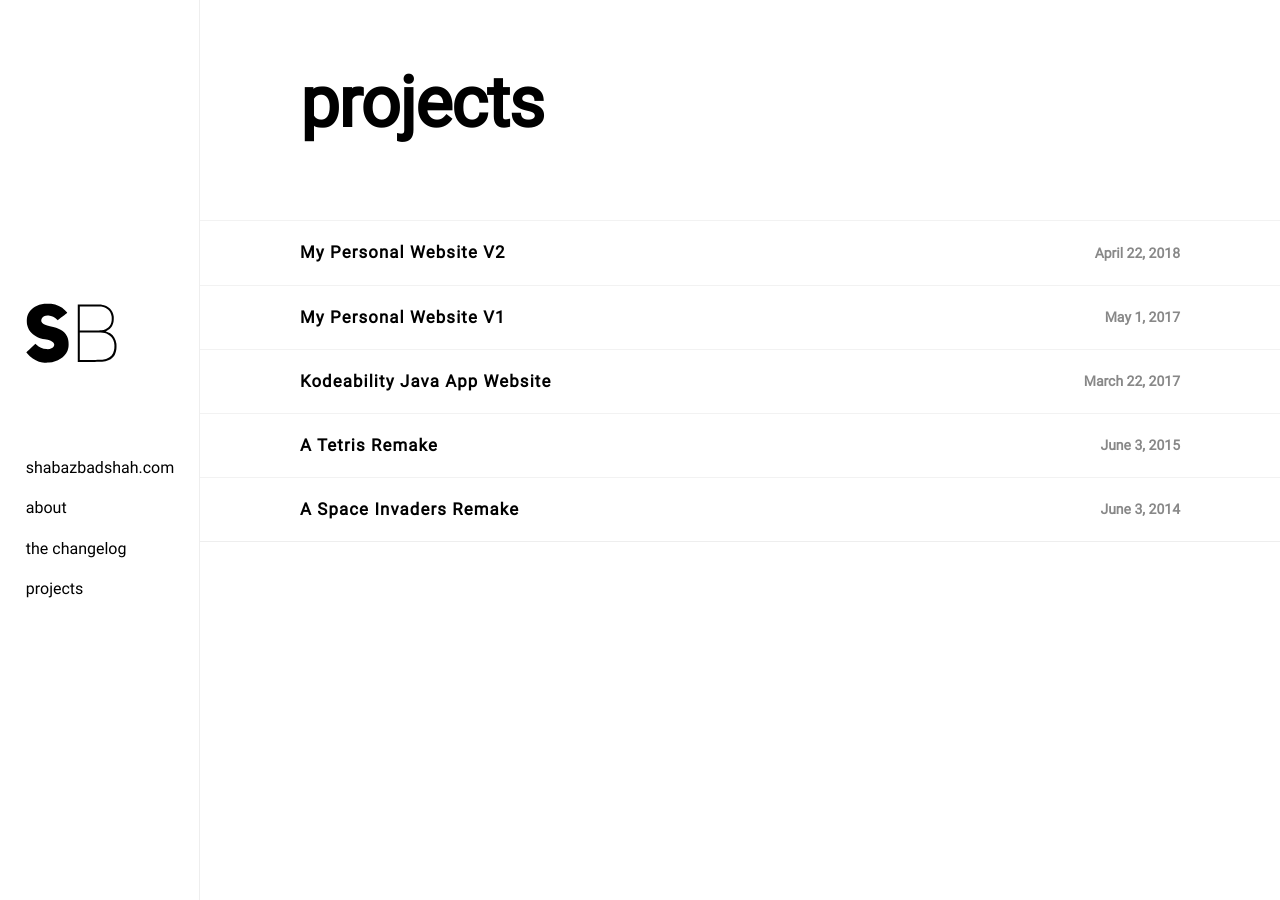
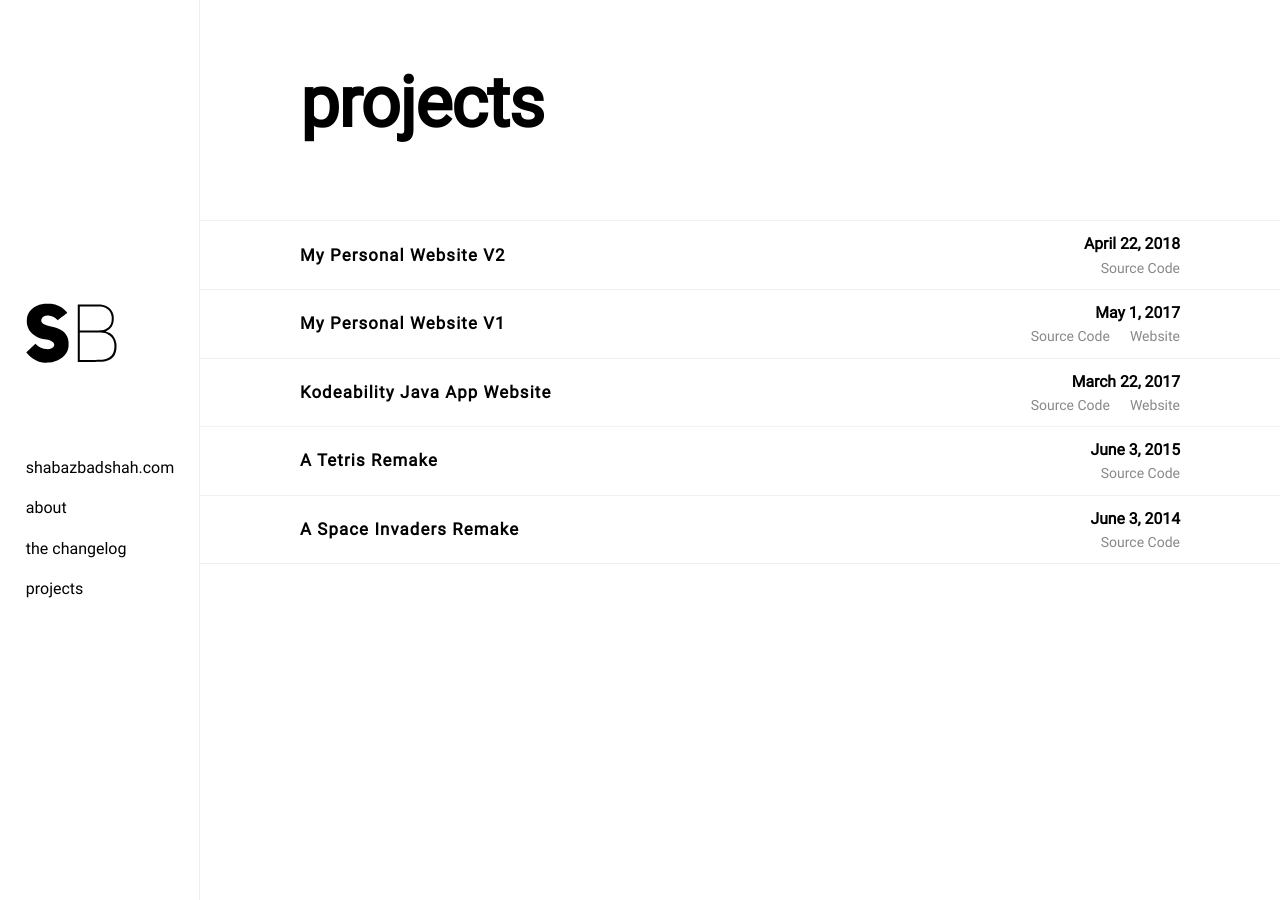
Before and after one commit to ShabazBadshah/shabazbadshah.com, a Jekyll site: the page built from projects/index.html, in a window 1280 px wide. Built offline with Jekyll 4.4.1, drawn with Linux system fonts in a browser that asks for light colours.

Commit message:
added website and source code links to posts

```diff
--- a/assets/css/index.css
+++ b/assets/css/index.css
@@ -105,7 +105,7 @@ h5 {
 
 h6 {
   font-size: 1rem;
-  font-weight: bold;
+  font-weight: normal;
 }
 
 p {
@@ -153,11 +153,15 @@ ul#project-list {
 
 li#project-list-item {
   border-top: solid 1px #f2f2f2;
-  padding: 20px 100px;
+  padding: 10px 100px;
   display: flex;
   flex-direction: row;
   align-items: center;
   justify-content: space-between;
+}
+
+li#project-list-item:hover {
+  background-color: #f2f2f2f2;
 }
 
 li#project-list-item * {
@@ -182,3 +186,21 @@ h4#project-title {
   letter-spacing: 0.08rem;
   font-size: 1.20rem;
 }
+
+h4#project-title {
+  cursor: pointer;
+}
+
+#project-links-wrap {
+  display: flex;
+}
+
+#project-links-wrap h6 {
+  margin-left: 20px;
+}
+
+#metadata-wrap {
+  display: flex;
+  flex-direction: column;
+  align-items: flex-end;
+}
--- a/projects/index.html
+++ b/projects/index.html
@@ -10,10 +10,23 @@ permalink: /projects/
     <ul id="project-list">
 
       {% for post in site.categories.projects %}
-      <li id="project-list-item">
-        <h4 id="project-title">{{ post.title }}</h4>
-        <h6>{{post.date | date: "%B %-d, %Y"}}</h6>
-      </li>
+        <li id="project-list-item">
+          <a href="{{ post.url }}">
+            <h4 id="project-title">{{ post.title }}</h4>
+          </a>
+          <div id="metadata-wrap">
+            <h5>{{post.date | date: "%B %-d, %Y"}}</h5>
+            <div id="project-links-wrap">
+              {% if post.repo_link %}
+              <a href="{{post.repo_link}}""><h6>Source Code</h6></a>
+              {% endif %}
+
+              {% if post.website %}
+              <a href="{{post.website}}""><h6>Website</h6></a>
+            </div>
+            {% endif %}
+          </div>
+        </li>
       {% endfor %}
 
     </ul>
```
